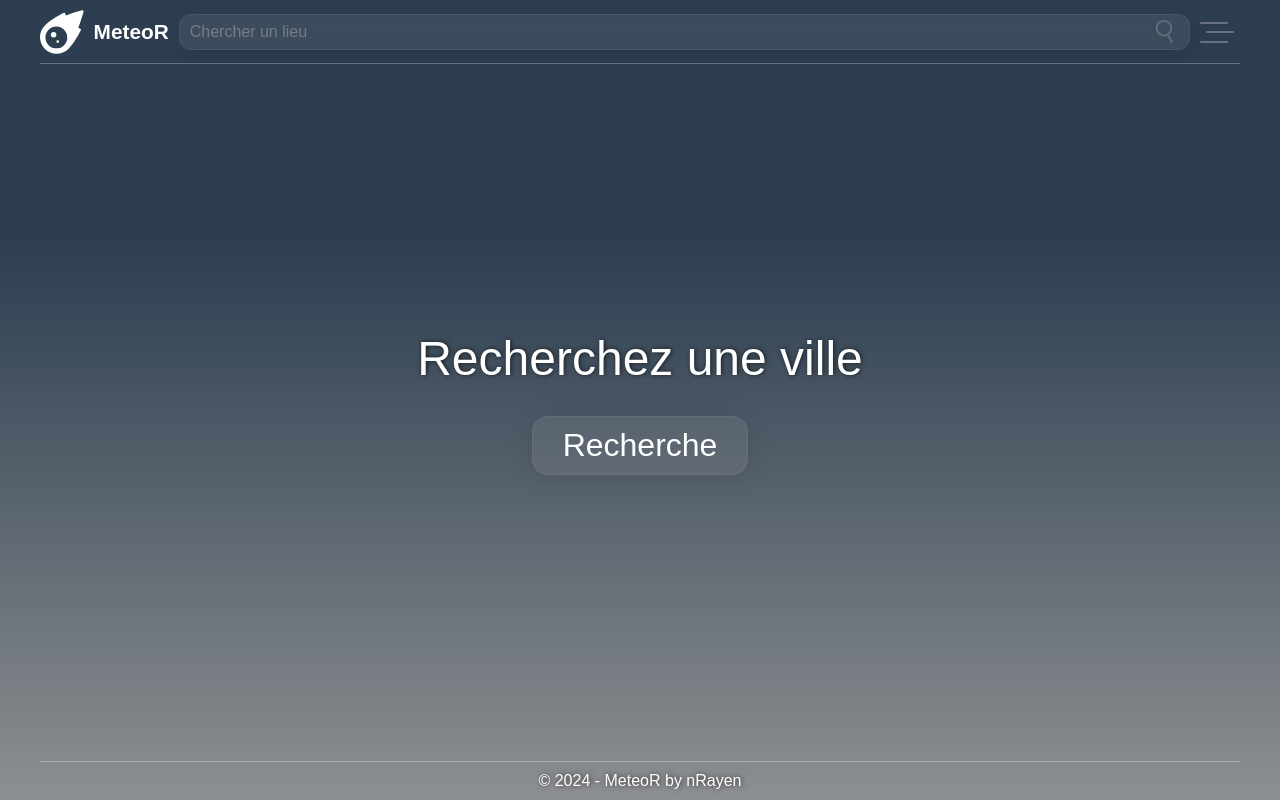
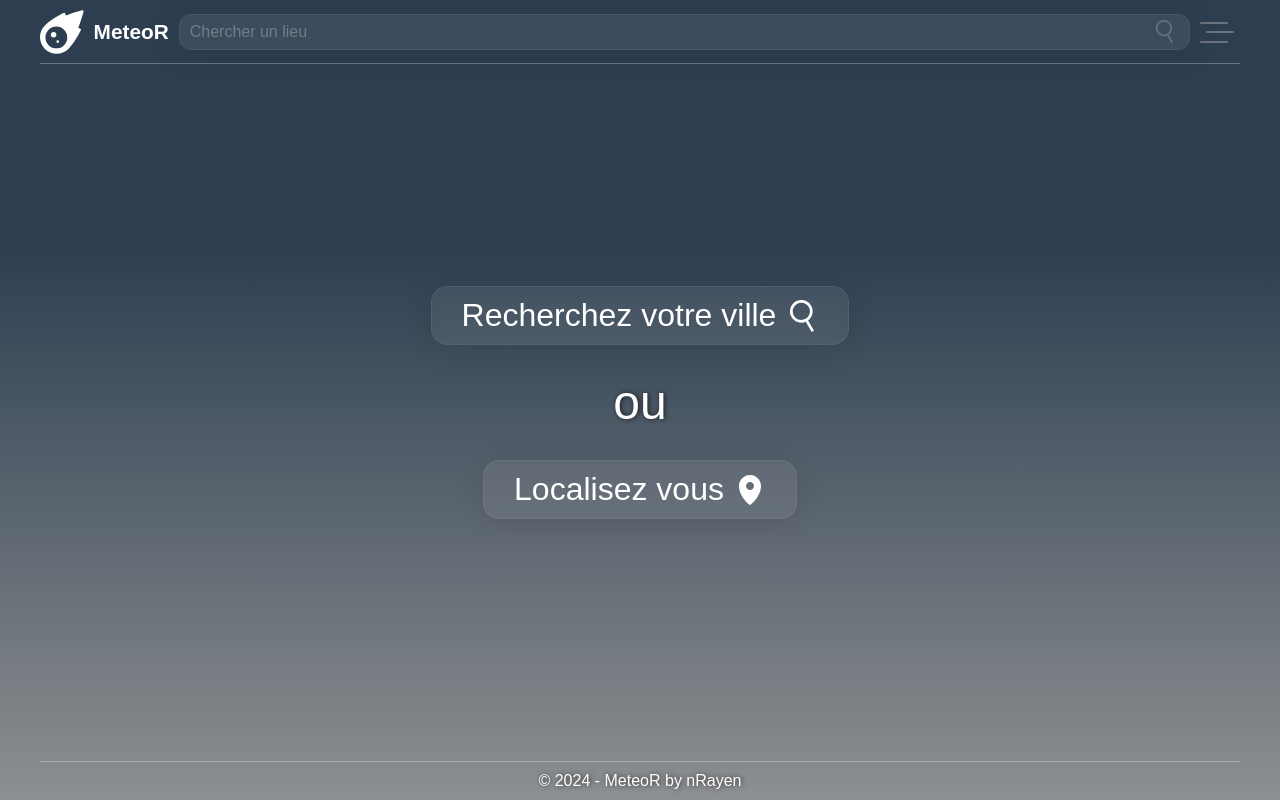
Before and after one commit to nRayen/MeteoR-App, a Next.js app: page / in a window 1280 px wide. Built offline with nearby package versions, Linux system fonts and the light colour scheme; a web font is replaced by a local one.

Commit message:
(main) : add locate button 'not functional'

```diff
--- a/src/app/globals.css
+++ b/src/app/globals.css
@@ -748,6 +748,9 @@ main.noCity {
 
     button {
         background: rgba(255, 240, 240, 0.08);
+        display: flex;
+        align-items: center;
+        gap: 10px;
         border-radius: 16px;
         box-shadow: 0 4px 30px rgba(0, 0, 0, 0.1);
         backdrop-filter: blur(5px);
@@ -763,10 +766,24 @@ main.noCity {
             color: var(--bg-color-1);
             background-color: white;
             transition: all .5s;
+
+            svg {
+                fill: var(--bg-color-1);
+                transition: all .5s;
+            }
+        }
+
+        svg {
+            transition: all .5s;
+            height: 2rem;
+            fill: white;
         }
     }
 }
 
+
+
+/* Loader */
 .loader {
 
     display: flex;
--- a/src/app/page.jsx
+++ b/src/app/page.jsx
@@ -2,6 +2,8 @@
 
 import Footer from "@/components/Footer";
 import Header from "@/components/Header";
+import LocateSVG from "@/components/svg/LocateSVG";
+import LoupeSVG from "@/components/svg/LoupeSVG";
 
 
 export default function Home() {
@@ -11,15 +13,25 @@ export default function Home() {
 		document.querySelector("#searchInput").focus();
 	}
 
+	let localisation;
+
+	function locateUser() {
+		navigator.geolocation.getCurrentPosition((position) => {
+
+			console.log(position)
+		})
+	}
+
 
 	return (
 		<body>
 			<Header/>
 			<main className="noCity">
-				<p>Recherchez une ville</p>
-				<button onClick={focusSearchBar}>Recherche</button>
+				<button onClick={focusSearchBar}>Recherchez votre ville<LoupeSVG/></button>
+				<p>ou</p>
+				<button onClick={locateUser}>Localisez vous<LocateSVG/></button>
 			</main>
-			<Footer />
+			<Footer/>
 		</body>
 	);
 }
--- /dev/null
+++ b/src/components/svg/LocateSVG.jsx
@@ -0,0 +1,20 @@
+const LocateSVG = () => {
+	return (
+		<svg
+			version="1.1"
+			id="Uploaded to svgrepo.com"
+			xmlns="http://www.w3.org/2000/svg"
+			xmlnsXlink="http://www.w3.org/1999/xlink"
+			viewBox="0 0 32 32"
+			xmlSpace="preserve"
+		>
+			<path
+				class="puchipuchi_een"
+				d="M16,1C9.925,1,5,5.925,5,12c0,10,10,19,11,19s11-9,11-19C27,5.925,22.075,1,16,1z M16,16
+	c-2.209,0-4-1.791-4-4c0-2.209,1.791-4,4-4s4,1.791,4,4C20,14.209,18.209,16,16,16z"
+			/>
+		</svg>
+	);
+};
+
+export default LocateSVG;
```
